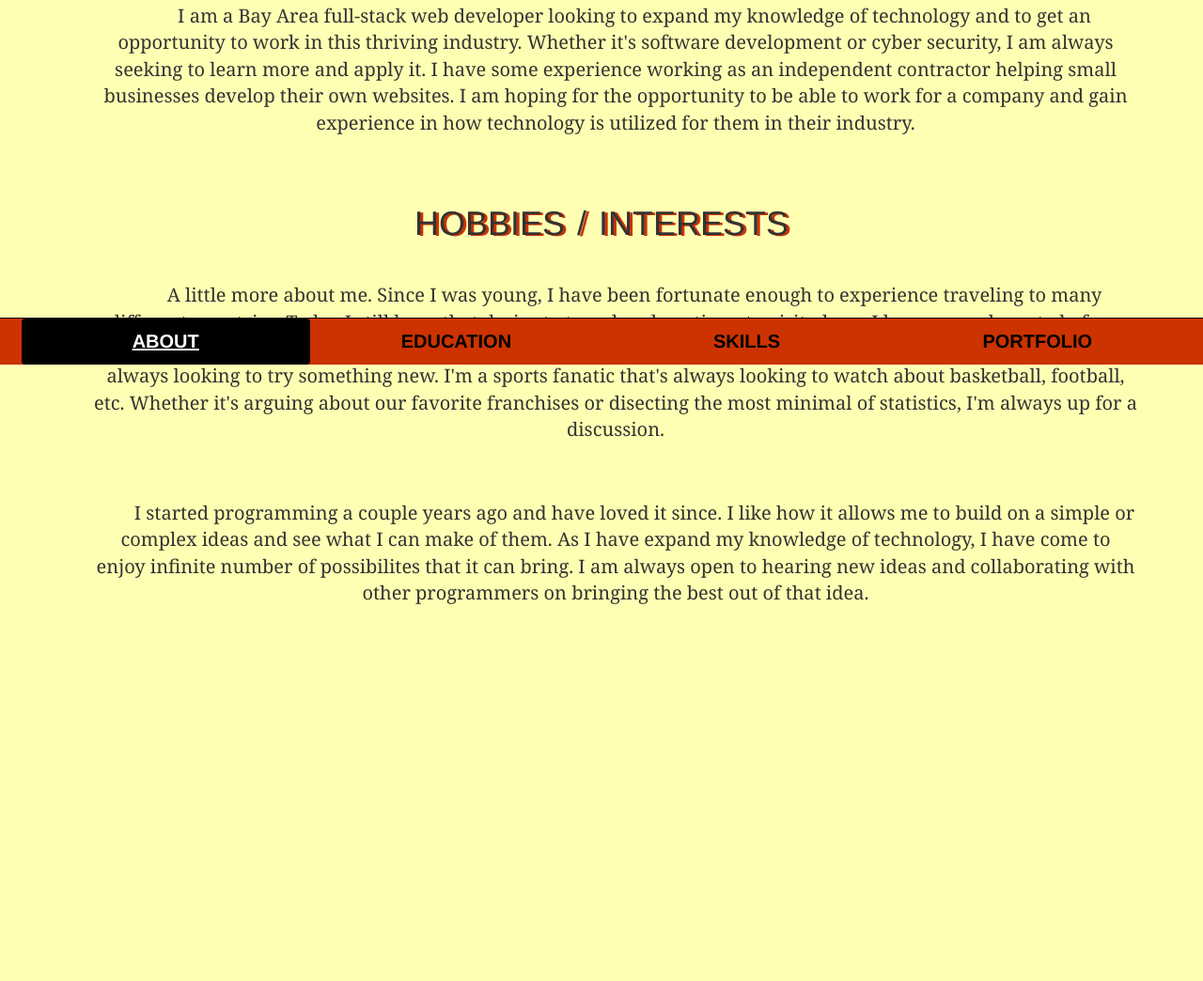
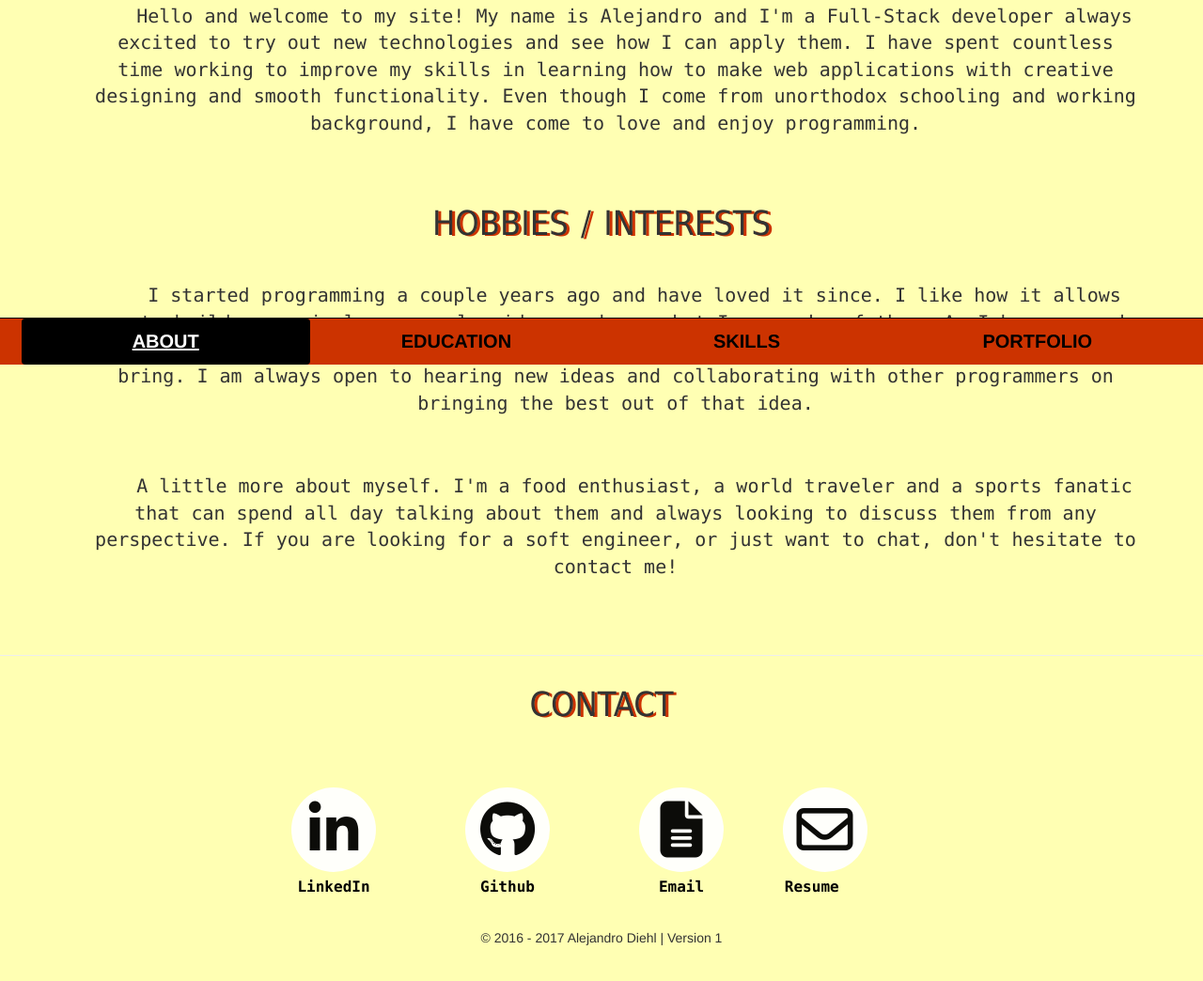
Before and after one commit to therealdealmeal/portfolio_site, a website: page index.html in a window 1280 px wide. Shown: the part 412-1456 px from the top of the page at 94% size. Before the commit the page ends 1118 px from the top, so only its background shows below. Drawn offline with Linux system fonts and the light colour scheme.

Commit message:
added contacts, changed fonts

```diff
--- a/css/index.css
+++ b/css/index.css
@@ -13,7 +13,7 @@ header {
 }
 
 .img-circle {
-  background-position: left top;
+  /*background-position: center;*/
   margin-left: 50px;
   margin-top: 60px;
   width: 200px;
@@ -60,12 +60,13 @@ a {
 }
 
 p {
-  font-family: Georgia;
+  font-family: "Lucida Sans Typewriter", "Lucida Console", Monaco, "Bitstream Vera Sans Mono", monospace;
   text-align: center;
 }
 
 .aboutPar {
   font-size: 20px;
+  font-family: "Lucida Sans Typewriter", "Lucida Console", Monaco, "Bitstream Vera Sans Mono", monospace;
   text-indent: 40px;
   margin-left: 30px;
   margin-bottom: 60px;
@@ -77,6 +78,7 @@ h1 {
   word-spacing: 3px;
   line-height: 1.8;
   text-shadow: 3px 1px #cc3300;
+  font-family: Tahoma, Verdana, Segoe, sans-serif;
 }
 
 .img-portfolio {
@@ -90,6 +92,7 @@ h1 {
 }
 
 .skill-categories {
+  font-family: Georgia, Times, "Times New Roman", serif;
   text-align: center;
   line-height: normal;
 }
@@ -109,6 +112,7 @@ h1 {
 .grey-box {
   background-color: #e6e6e6;
   height: 200px;
+  border-radius: 10px;
 }
 
 .eduLogos {
@@ -123,8 +127,9 @@ h1 {
 }
 
 .grey-box-school {
+  font-family: "Bodoni MT", Didot, "Didot LT STD", "Book Antiqua", Garamond, "Times New Roman", serif;
   text-align: center;
-  margin-top: 80px;
+  margin-top: 30px;
   font-size: 22px;
   margin-left: 60px;
 }
@@ -135,3 +140,89 @@ h1 {
   margin-right: -80px;
   font-size: 22px;
 }
+
+.img-portfolio {
+  border-radius: 10px;
+}
+
+.social_media {
+	display: inline-block;
+}
+
+#icons {
+	text-align: center;
+	padding: 15px 15px;
+  font-size: 10px;
+  margin-top: 40px;
+  margin-left: 170px;
+}
+
+#linkedin {
+	/*margin: 0px 20px 10px;*/
+	width: 90px;
+	height: 90px;
+	border-radius: 50%;
+	background-color: white;
+	padding-top: 15px;
+	opacity: 0.95;
+}
+
+.fa-linkedin {
+	font-size: 3em !important;
+}
+
+#github {
+	/*margin: 0px 20px 10px;*/
+	width: 90px;
+	height: 90px;
+	border-radius: 50%;
+	background-color: white;
+	padding-top: 15px;
+	opacity: 0.95;
+}
+
+.fa-github {
+	font-size: 3em !important;
+}
+
+#resume {
+	/*margin: 0px 20px 10px;*/
+	width: 90px;
+	height: 90px;
+	border-radius: 50%;
+	background-color: white;
+	padding-top: 15px;
+	opacity: 0.95;
+}
+
+.fa-file-text {
+	font-size: 3em !important;
+}
+
+#email {
+	/*margin: 0px 20px 10px;*/
+	width: 90px;
+	height: 90px;
+	border-radius: 50%;
+	background-color: white;
+	padding-top: 15px;
+	opacity: 0.95;
+}
+
+.fa-envelope-o {
+	font-size: 3em !important;
+}
+
+.text-center {
+  margin-bottom: 60px;
+}
+
+.contact-title {
+  text-align: center;
+  margin-top: 5px;
+  font-size: 16px;
+}
+
+#copyrights {
+  margin-top: 5px;
+}
--- a/index.html
+++ b/index.html
@@ -5,7 +5,6 @@
       <meta name="viewport" content="width=device-width, initial-scale=1">
     <base href="/" />
     <title>Portfolio</title>
-    <!-- <link rel="stylesheet" href="jquery-ui.min.css"> -->
     <link rel="stylesheet" href="lib/bootstrap/dist/css/bootstrap.min.css">
     <link href="css/index.css" rel="stylesheet" type="text/css">
   </head>
@@ -27,7 +26,6 @@
             <li><a href="#education_section" data-toggle="tab" id="education_tab" class="tabs">Education</a></li>
             <li><a href="#skills_section" data-toggle="tab" id="skills_tab" class="tabs">Skills</a></li>
             <li><a href="#portfolio_section" data-toggle="tab" id="portfolio_tab" class="tabs">Portfolio</a></li>
-            <!-- <li><a href="#contact_section" data-toggle="tab" id="contact_tab" class="tabs">Contact</a></li> -->
           </ul>
 
         </div>
@@ -40,26 +38,10 @@
               <h1>ABOUT</h1><br>
 
               <p class="aboutPar">
-                I am a Bay Area full-stack web developer looking to expand my knowledge of technology
-                and to get an opportunity to work in this thriving industry. Whether it's
-                software development or cyber security, I am always seeking to learn more
-                and apply it. I have some experience working as an independent contractor helping
-                small businesses develop their own websites. I am hoping for the opportunity to be
-                able to work for a company and gain experience in how technology is utilized for them
-                in their industry.
+                Hello and welcome to my site! My name is Alejandro and I'm a Full-Stack developer always excited to try out new technologies and see  how I can apply them. I have spent countless time working to improve my skills in learning how to make web applications with creative designing and smooth functionality. Even though I come from unorthodox schooling and working background, I have come to love and enjoy programming.
               </p>
 
               <h1>HOBBIES / INTERESTS</h1><br>
-
-              <p class="aboutPar">
-                A little more about me. Since I was young, I have been fortunate enough to experience traveling
-                to many different countries. Today I still have that desire to travel and continue to
-                visit places I have never been to before. While I wait for those traveling opportunities, I
-                like to go on hikes and consider myself a food enthusiast that's always looking to try something
-                new. I'm a sports fanatic that's always looking to watch about basketball, football, etc. Whether
-                it's arguing about our favorite franchises or disecting the most minimal of statistics, I'm
-                always up for a discussion.
-              </p>
 
               <p class="aboutPar">
                 I started programming a couple years ago and have loved it since. I like how it allows me
@@ -67,6 +49,10 @@
                 of technology, I have come to enjoy infinite number of possibilites that it can bring. I am always
                 open to hearing new ideas and collaborating with other programmers on bringing the best out of that
                 idea.
+              </p>
+
+              <p class="aboutPar">
+                A little more about myself. I'm a food enthusiast, a world traveler and a sports fanatic that can spend all day talking about them and always looking to discuss them from any perspective. If you are looking for a soft engineer, or just want to chat, don't hesitate to contact me!
               </p>
             </div>
 
@@ -109,7 +95,7 @@
 
 
             <div class="tab-pane" id="skills_section">
-              <h1>SKILLS THINGS</h1>
+              <h1>SKILLS</h1>
 
               <div class="row">
                 <div class="col-sm-6">
@@ -187,7 +173,7 @@
                 <div class="col-sm-5 col-sm-offset-1">
                   <div class="portfolio-item">
                     <a href="">
-                      <img class="img-portfolio img-responsive">
+                      <img class="img-portfolio img-responsive" src="img/sfrentals.png">
                     </a>
                   </div>
                 </div>
@@ -195,13 +181,13 @@
                 <div class="col-sm-6">
                   <div class="portfolio-item">
                     <a href="">
-                      <img class="img-portfolio img-responsive" src="img/sfrentals.png">
+                      <img class="img-portfolio img-responsive" src="img/ninjalist.png">
                     </a>
                   </div>
                 </div>
               </div>
 
-              <div class="row" id="bottom-row-education">
+              <!-- <div class="row" id="bottom-row-education">
                 <div class="col-sm-5 col-sm-offset-1">
                   <div class="portfolio-item">
                     <a href="">
@@ -216,7 +202,7 @@
                       <img class="img-portfolio img-responsive" src="img/sfrental.png">
                     </a>
                   </div>
-                </div>
+                </div> -->
               </div>
             </div>
 
@@ -233,19 +219,44 @@
 
     </div>
 
-    <!-- <hr> -->
-    <!-- <span class="social social-github"></span>
-    <span class="social social-linked-in"></span>
-    <span class="social social-gmail"></span>
-    <span class="glyphicons glyphicons-note"></span>
-    <span class="social social-paypal"></span> -->
+    <hr>
 
-    <!-- <script src="./lib/angular/angular.min.js"></script>
-    <script src="./lib/angular-route/angular-route.min.js"></script>
-    <script src="./lib/angular-resource/angular-resource.min.js" ></script> -->
+    <div class="text-center">
+
+      <div id="contact" class="anchor">
+  			<h1 class="content">CONTACT</h1>
+  		</div>
+
+      <div id="icons">
+        <div class="row">
+          <div class="col-sm-2 col-sm-offset-1">
+            <a href="https://www.linkedin.com/in/alejandro-diehl/" target="_blank"><div id="linkedin" class="social_media"><i class="fa fa-linkedin" aria-hidden="true"></i></div><p class="contact-title">LinkedIn</p></a>
+          </div>
+
+          <div class="col-sm-2 col-sm-offset-0">
+            <a href="https://github.com/therealdealmeal" target="_blank"><div id="github" class="social_media"><i class="fa fa-github" aria-hidden="true"></i></div><p class="contact-title">Github</p></a>
+          </div>
+
+          <div class="col-sm-2">
+            <a href="mailto:mrdiehl91@gmail.com" target="_blank"><div id="email" class="social_media"><i class="fa fa-file-text" aria-hidden="true"></i></div><p class="contact-title">Email</p></a>
+          </div>
+
+          <div class="col-sm-1">
+            <a href="https://drive.google.com/file/d/0B556Jg0t83QBTEo1eVp3OWNIYms/view?usp=sharing" target="_blank"><div id="resume" class="social_media"><i class="fa fa-envelope-o" aria-hidden="true"></i></div><p class="contact-title">Resume</p></a>
+          </div>
+        </div>
+      </div>
+
+      <div id="copyrights">
+        <h5>© 2016 - 2017 Alejandro Diehl | Version 1</h5>
+      </div>
+
+    </div>
+
+
     <script src="./lib/jquery/dist/jquery.min.js"></script>
+    <script src="https://use.fontawesome.com/14a8b0200f.js"></script>
     <script src="./lib/bootstrap/dist/js/bootstrap.min.js"></script>
     <script src="./js/navbar.js"></script>
-    <!-- <script src="./app/app.js"></script> -->
   </body>
 </html>
```
Also changed, not shown: app/app.js (deleted, +0 -24 lines), app.js (deleted), img/ninjalist.png (added), 3 other files.
